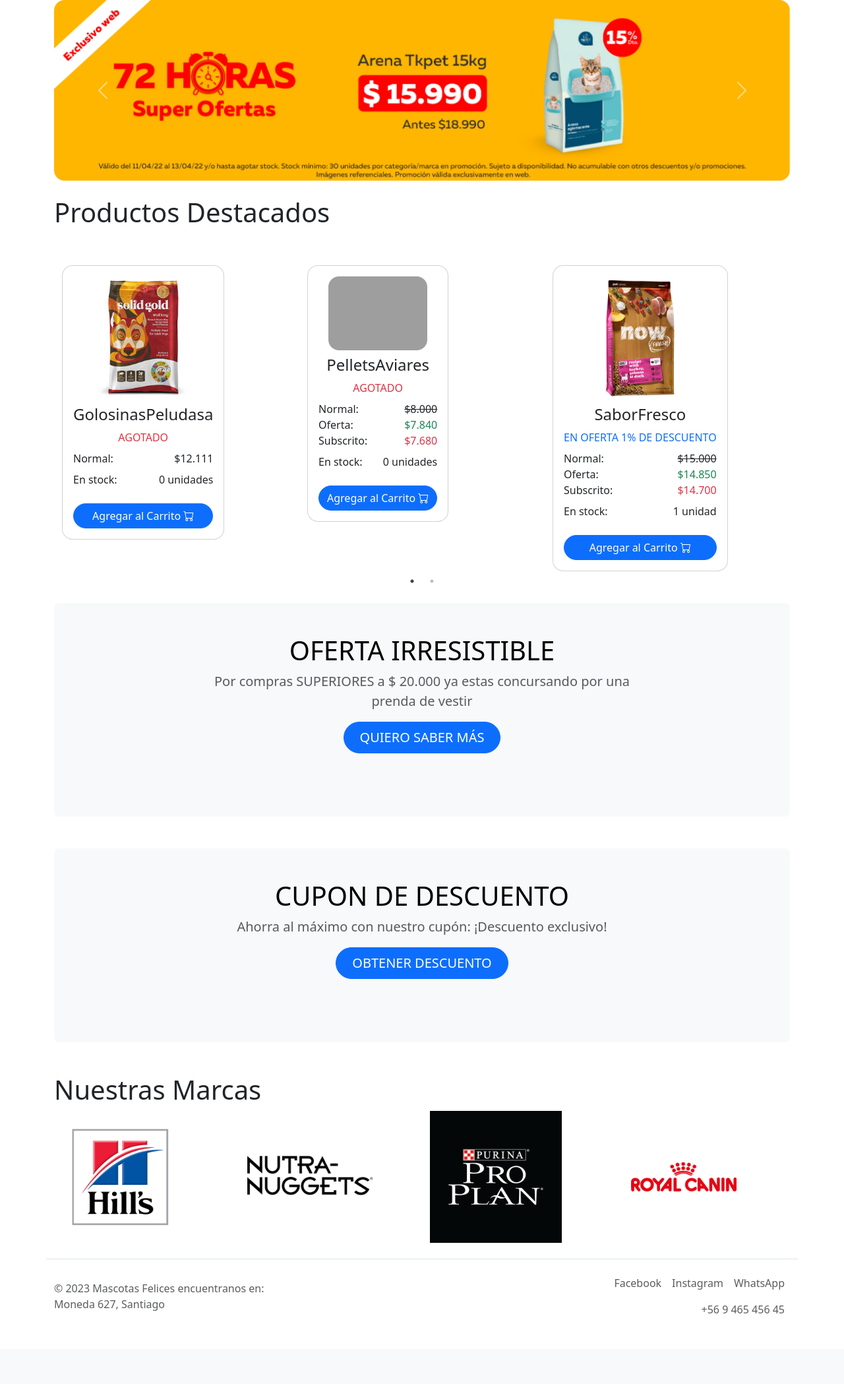
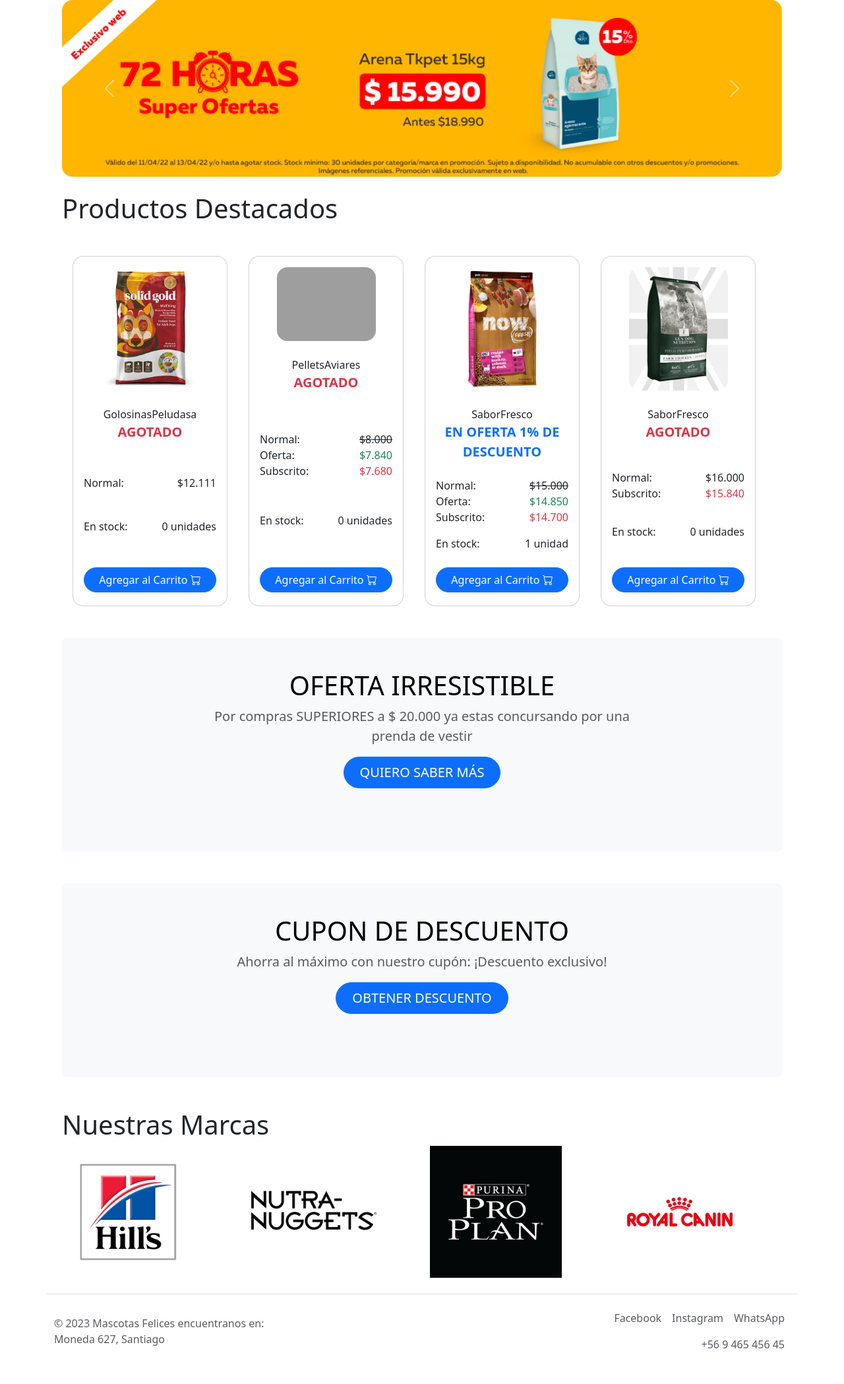
Before and after one commit to FJosephx/MascotasFelices, a Django app: page / in a window 1280 px wide. Shown: the part 56-2154 px from the top of the page at 66% size. Before the commit the page ends 2047 px from the top, so only its background shows below. Run offline with Django 4.2, Linux system fonts and the light colour scheme; data comes from the database, SQL or seed files in the repository; both versions use the stored data as it was after the commit; data that the repository does not hold is empty; grey boxes are pictures that could not be loaded.

Commit message:
v antes de modificar models product y ficha.html

```diff
--- a/core/static/core/js/script.js
+++ b/core/static/core/js/script.js
@@ -1,4 +1,64 @@
+$(document).ready(function(){
 
+  $('.responsive').slick({
+    dots: true,
+    infinite: false,
+    speed: 300,
+    slidesToShow: 4,
+    slidesToScroll: 4,
+    responsive: [
+      {
+        breakpoint: 1024,
+        settings: {
+          slidesToShow: 3,
+          slidesToScroll: 3,
+          infinite: true,
+          dots: true
+        }
+      },
+      {
+        breakpoint: 600,
+        settings: {
+          slidesToShow: 2,
+          slidesToScroll: 2
+        }
+      },
+      {
+        breakpoint: 480,
+        settings: {
+          slidesToShow: 1,
+          slidesToScroll: 1
+        }
+      }
+      // You can unslick at a given breakpoint now by adding:
+      // settings: "unslick"
+      // instead of a settings object
+    ]
+  });
+  // funcion obtener datos api fakestore
+  $.get('https://fakestoreapi.com/products',
+
+  function(datos)
+  {
+      $('#tabla-ropas tbody').empty();
+      $.each(datos, function(i, item) {
+
+          var fila = '';
+          fila += '<tr>' ;
+          fila += '<td>' + item.title + '</td>';
+          fila += '<td>' + item.description + '</td>';
+          fila += '<td>' + item.price + '</td>';
+          fila += '<td><img style="height: 50px" src="'+ item.image +'"></td>';
+
+          fila += '</tr>';
+
+          $('#tabla-ropas').append(fila);
+      });
+  });
+
+
+
+});
 
 document.addEventListener('DOMContentLoaded',function(event){
 
@@ -35,71 +95,3 @@
 
 
 });
-
-
-$(document).ready(function(){
-
-  // funcion obtener datos api fakestore
-  $.get('https://fakestoreapi.com/products',
-
-  function(datos)
-  {
-      $('#tabla-ropas tbody').empty();
-      $.each(datos, function(i, item) {
-
-          var fila = '';
-          fila += '<tr>' ;
-          fila += '<td>' + item.title + '</td>';
-          fila += '<td>' + item.description + '</td>';
-          fila += '<td>' + item.price + '</td>';
-          fila += '<td><img style="height: 50px" src="'+ item.image +'"></td>';
-
-          fila += '</tr>';
-
-          $('#tabla-ropas').append(fila);
-      });
-  });
-
-  // funcion carrusel
-  $('.slick-carousel').slick({
-    // opciones de configuración de Slick
-    dots: true,
-    infinite: false,
-    speed: 300,
-    slidesToShow: 3,
-    slidesToScroll: 4,
-    responsive: [
-      {
-        breakpoint: 1024,
-        settings: {
-          slidesToShow: 3,
-          slidesToScroll: 3,
-          infinite: true,
-          dots: true
-        }
-      },
-      {
-        breakpoint: 600,
-        settings: {
-          slidesToShow: 2,
-          slidesToScroll: 2
-        }
-      },
-      {
-        breakpoint: 480,
-        settings: {
-          slidesToShow: 1,
-          slidesToScroll: 1
-        }
-      }
-      // You can unslick at a given breakpoint now by adding:
-      // settings: "unslick"
-      // instead of a settings object
-  ]
-  });
-
-  // nombrando la clase que usara slick
-  $('.single-item').slick();
-
-
-});
--- a/core/templates/core/base.html
+++ b/core/templates/core/base.html
@@ -89,7 +89,7 @@
     </nav>
 
 
-    <div>
+    <div class="container">
         {% block content %}
         {% endblock %}
     </div>
@@ -145,14 +145,11 @@
     crossorigin="anonymous"
     ></script>
     <script src="https://cdnjs.cloudflare.com/ajax/libs/jquery-validate/1.19.5/jquery.validate.min.js" integrity="sha512-rstIgDs0xPgmG6RX1Aba4KV5cWJbAMcvRCVmglpam9SoHZiUCyQVDdH2LPlxoHtrv17XWblE/V/PP+Tr04hbtA==" crossorigin="anonymous" referrerpolicy="no-referrer"></script>
-
-    <!-- cdn slick -requiere jquery -->
     <script
       type="text/javascript"
       src="//cdn.jsdelivr.net/npm/slick-carousel@1.8.1/slick/slick.min.js"
     ></script>
     <!-- script archivo js -->
-
     <script src="{% static 'core/js/script.js' %}"></script>
     {% block script %}
 
--- a/core/templates/core/index.html
+++ b/core/templates/core/index.html
@@ -33,52 +33,33 @@
 
   <!-- la iteracion del list esta realcionada al list de views.py def productos -->
   {% if productos %}
-  <section class="slick-carousel">
+  <div class="row container mt-5">
     {% for producto in productos %}
+      <div class="card col p-3 rounded-4 justify-content-between mx-3">
+        <img class="rounded-4 mx-auto" src="/media/{{ producto.imagen }}" width="150px">
 
-    <div class="d-flex container mt-5">
-      <div class="card p-3 bg-white rounded-4 justify-content-center">
-          <img class="rounded-4 mx-auto" src="/media/{{ producto.imagen }}" width="150px">
-
-          <div class="about-product mt-2">
-
-              <div class="text-center ">
-                  <h4 class="card-title">{{ producto.nombre }}</h4>
-              </div>
-              <div class="text-center">
-                {{ producto.html_estado|safe }}
-              </div>
-              <div class="mt-2">
-                {{ producto.html_precio|safe }}
-              </div>
-              <div class="mt-2">
-                {{ producto.html_stock|safe }}
-              </div>
-
-
+        <div class="d-flex flex-column justify-content-between mt-4" style="height: 100%;">
+          <div class="card-title text-center">
+            <div class="fw-italic fs-6">{{ producto.nombre }}</div>
+            <div class="fs-5 fw-bold">{{ producto.html_estado|safe }}</div>
           </div>
 
-          <a href="{% url 'ficha' producto.id %}" class="btn btn-primary rounded-pill mt-4">Agregar al Carrito <span><i class="bi bi-cart"></i></span></a>
-
+          <div class="about-product mt-3">
+            {{ producto.html_precio|safe }}
+          </div>
+          <div class="about-product mt-3">
+            {{ producto.html_stock|safe }}
+          </div>
+          <a href="{% url 'ficha' producto.id %}" class="btn btn-primary rounded-pill mt-4 mb-1">Agregar al Carrito <span><i class="bi bi-cart"></i></span></a>
+        </div>
       </div>
-    </div>
-
-
-
     {% endfor %}
-
-
-  </section>
-
-
+  </div>
 
   {% else %}
 
-    {% if resultado %}
-    <h1>No se encontro {{ resultado }}</h1>
-    {% else %}
-    <h1>No hay datos</h1>
-    {% endif %}
+
+    <h1>No hay Datos </h1>
 
   {% endif %}
 
@@ -91,7 +72,7 @@
 <div class="container my-5">
   <div class="p-5 text-center bg-body-tertiary rounded-3">
     <h1 class="text-body-emphasis">OFERTA IRRESISTIBLE</h1>
-    <p class="col-lg-8 mx-auto fs-5 text-muted">
+    <p class="col-lg-8  mx-auto fs-5 text-muted">
       Por compras SUPERIORES a $ 20.000 ya estas concursando por una prenda
       de vestir
     </p>
@@ -152,3 +133,7 @@
 
 
 {% endblock %}
+
+{% block script %}
+
+{% endblock script %}
--- a/core/views.py
+++ b/core/views.py
@@ -86,6 +86,7 @@
     return render(request, 'core/ropa.html', data)
 
 def ficha(request, id):
+
     producto = Producto.objects.get(id=id)
 
 
```
Also changed, not shown: db.sqlite3, media/images/producto_1_9cGBtNJ.png (added), media/images/producto_1_DVjMfdq.png (added), media/images/producto_1_H3ahF9v.png (added), media/images/producto_1_URFBYAS.png (added), media/images/producto_1_hQ7620a.png (added), media/images/producto_1_nGVYAIl.png (added), media/images/producto_2_GyaArgG.jfif (added), media/images/producto_2_cmQdmZC.jfif (added), media/images/producto_4_FgQ0mbx.png (added), 1 other file.
